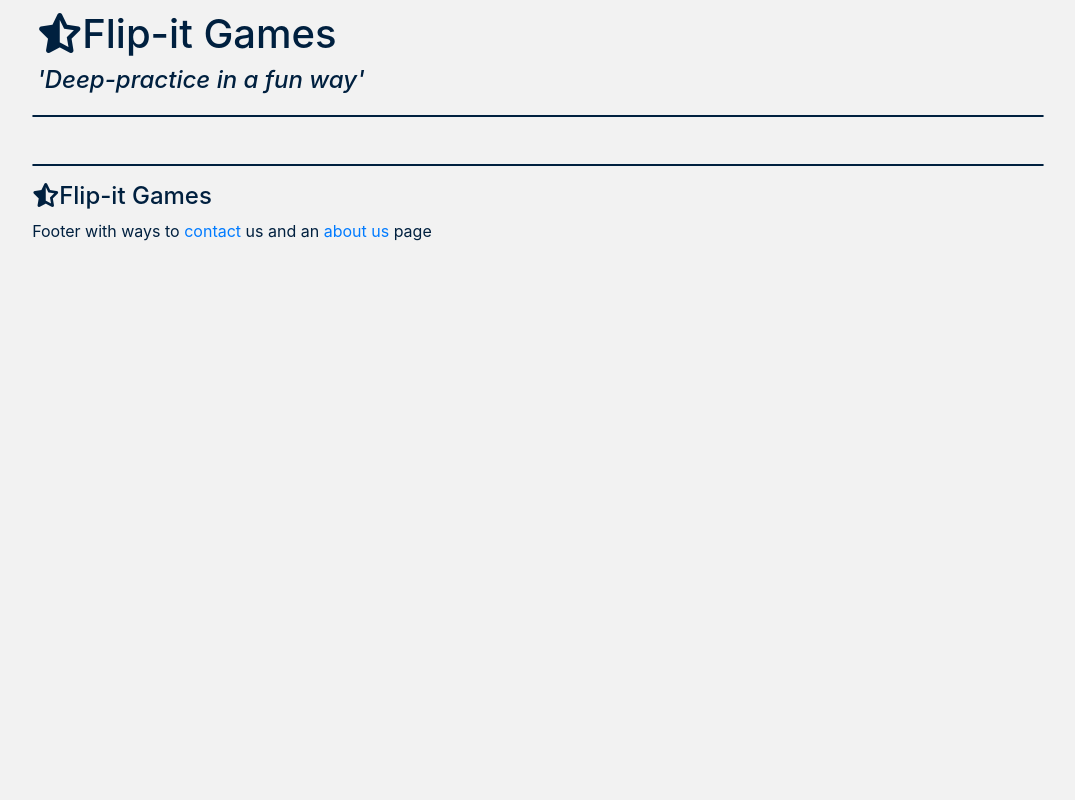
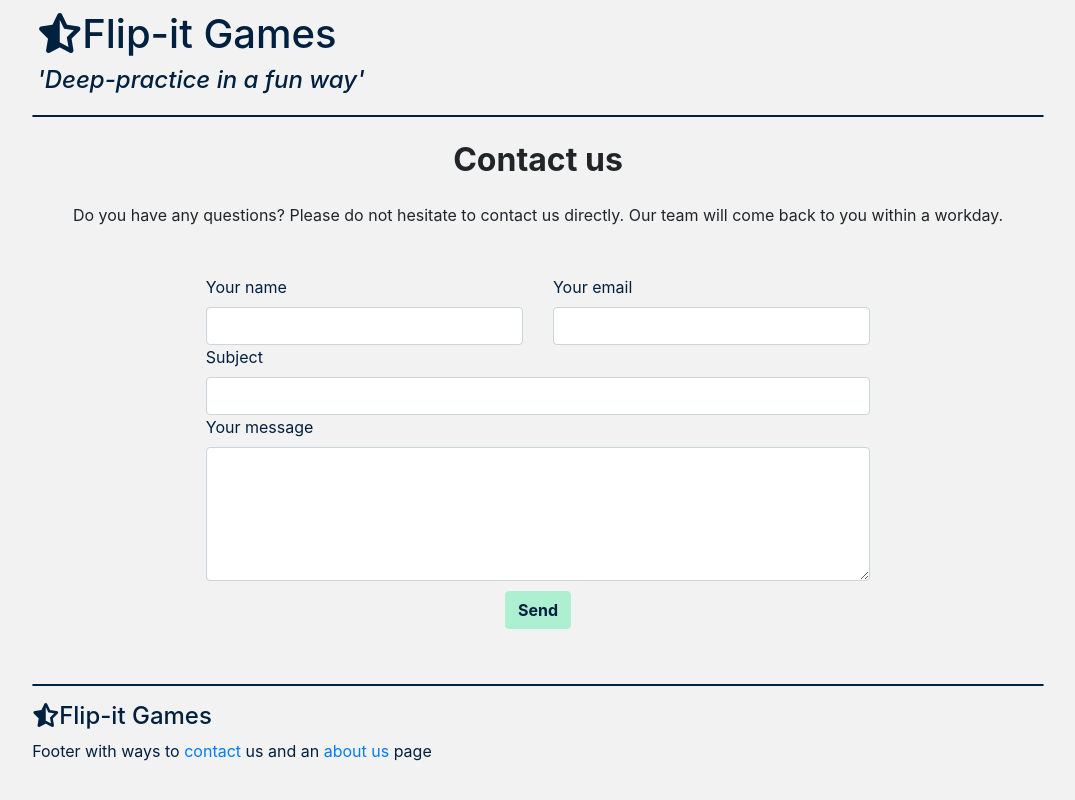
Before and after one commit to PeterLenting/flip-it-games, a plain HTML site: page contact.html in a window 1280 px wide. Shown: the whole page, without its empty margins (102-1177 px from the left). Drawn offline with nearby package versions, Linux system fonts and the light colour scheme.

Commit message:
added contact-form to contact-page

```diff
--- a/contact.html
+++ b/contact.html
@@ -27,6 +27,82 @@
     </header>
     <div class="main-content offset-xl-1 col-xl-10">
         <hr>
+        <!--Section: Contact v.2-->
+    <section class="mb-4" id="contact-form-section">
+
+        <!--Section heading-->
+        <h2 class="h1-responsive font-weight-bold text-center my-4">Contact us</h2>
+        <!--Section description-->
+        <p class="text-center w-responsive mx-auto mb-5">Do you have any questions? Please do not hesitate to contact us directly. Our team will come back to you within
+            a workday.</p>
+
+        <div class="row">
+
+            <!--Grid column-->
+            <div class="col-md-8 offset-md-2 mb-md-0 mb-5">
+                <form id="contact-form" name="contact-form" action="mail.php" method="POST">
+
+                    <!--Grid row-->
+                    <div class="row">
+
+                        <!--Grid column-->
+                        <div class="col-md-6">
+                            <div class="md-form mb-0">
+                                <label for="name" class="">Your name</label>
+                                <input type="text" id="name" name="name" class="form-control">
+                            </div>
+                        </div>
+                        <!--Grid column-->
+
+                        <!--Grid column-->
+                        <div class="col-md-6">
+                            <div class="md-form mb-0">
+                                <label for="email" class="">Your email</label>
+                                <input type="text" id="email" name="email" class="form-control">
+                            </div>
+                        </div>
+                        <!--Grid column-->
+
+                    </div>
+                    <!--Grid row-->
+
+                    <!--Grid row-->
+                    <div class="row">
+                        <div class="col-md-12">
+                            <div class="md-form mb-0">
+                                <label for="subject" class="">Subject</label>
+                                <input type="text" id="subject" name="subject" class="form-control">
+                            </div>
+                        </div>
+                    </div>
+                    <!--Grid row-->
+
+                    <!--Grid row-->
+                    <div class="row">
+
+                        <!--Grid column-->
+                        <div class="col-md-12">
+
+                            <div class="md-form">
+                                <label for="message">Your message</label>
+                                <textarea type="text" id="message" name="message" rows="5" class="form-control md-textarea"></textarea>
+                            </div>
+
+                        </div>
+                    </div>
+                    <!--Grid row-->
+                </form>
+                <div class="text-center">
+                    <a class="btn btn-primary" id="btn-contactform" onclick="document.getElementById('contact-form').submit();">Send</a>
+                </div>
+                <div class="status"></div>
+            </div>
+            <!--Grid column-->
+
+        </div>
+
+    </section>
+<!--Section: Contact v.2-->
     </div>
     <footer class="container-fluid offset-xl-1 col-xl-10">
         <div>
--- a/css/style.css
+++ b/css/style.css
@@ -49,6 +49,23 @@ hr {
   background-color: #00203F;
   border: 2px solid #ADEFD1;
   margin-bottom: 10px;
+}
+
+/* Contact */
+
+#contact-form {
+  color: #00203F;
+}
+
+form {
+  margin-bottom: 10px;
+}
+
+#btn-contactform {
+  background-color: #ADEFD1;
+  color: #00203F;
+  border-color: #ADEFD1;
+  font-weight: bold;
 }
 
 /* Index - Presentation of games */
```
Also changed, not shown: 1 other file.
